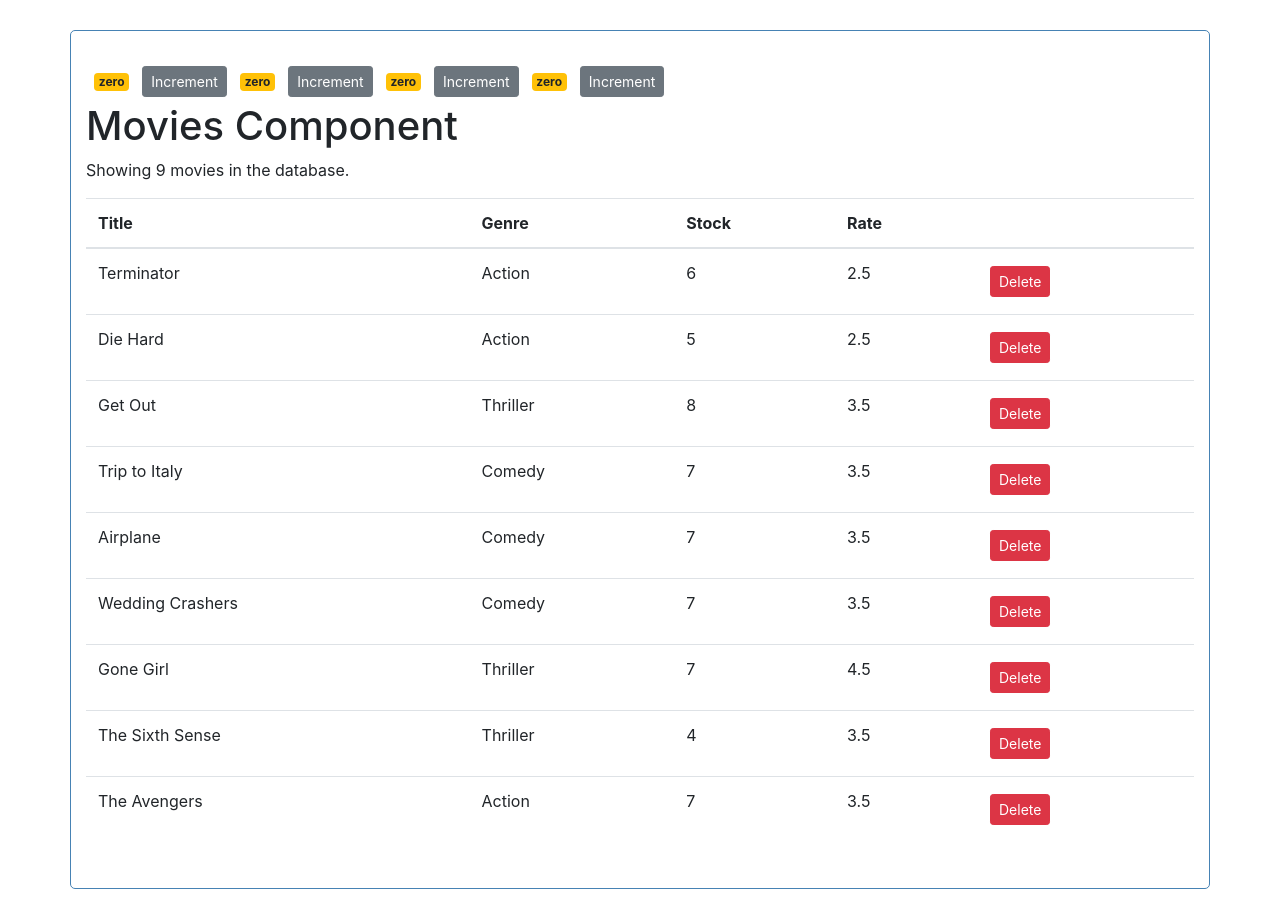
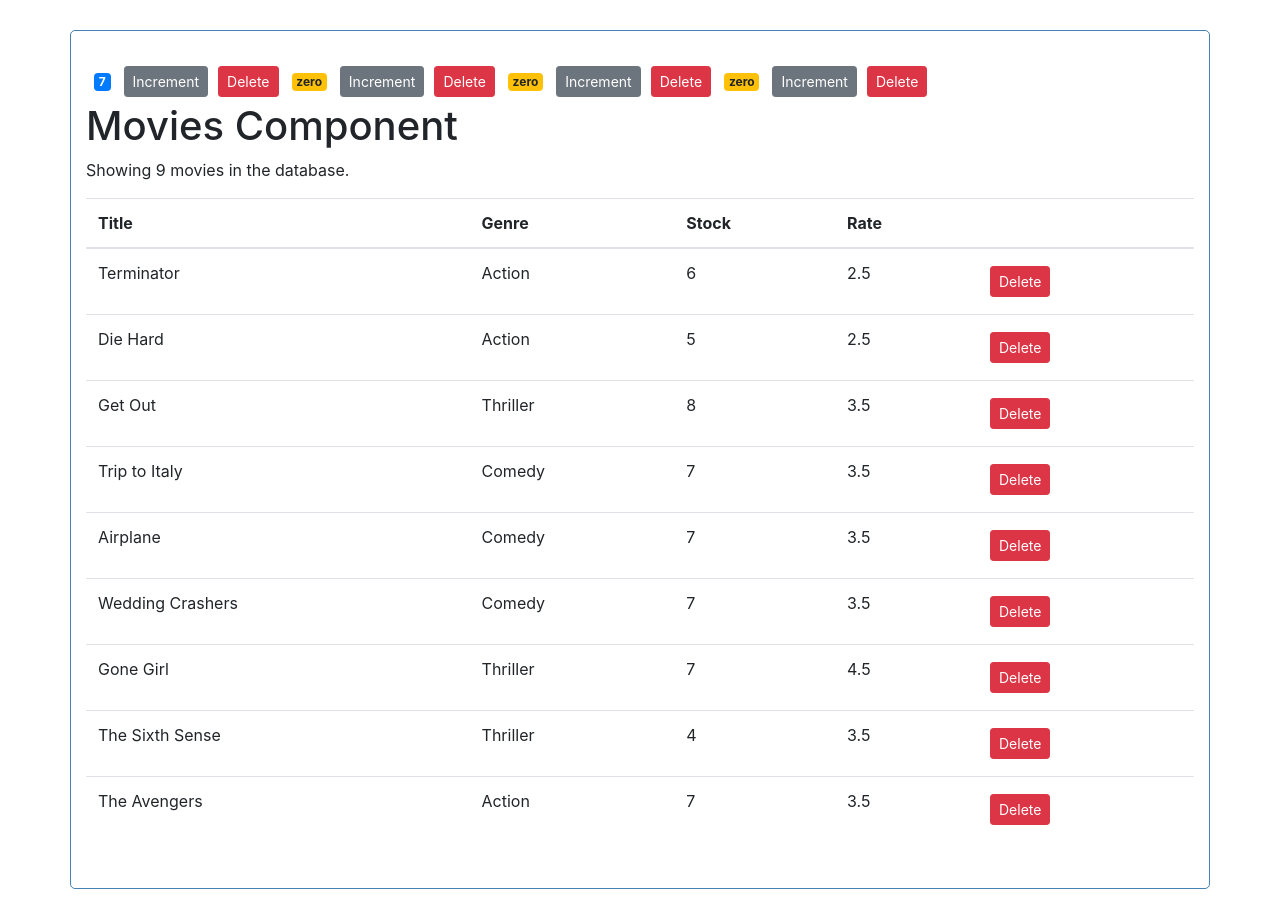
Before and after one commit to DilshanUdawaththa/Counter-App-ReactJS, a React (Create React App) app: page / in a window 1280 px wide. Built offline with nearby package versions, Linux system fonts and the light colour scheme.

Commit message:
handleDelete event is created using onDelete

```diff
--- a/src/components/counter.jsx
+++ b/src/components/counter.jsx
@@ -1,18 +1,20 @@
 import React, { Component } from "react";
 
 class Counter extends Component {
-  state = { count: 0};
+  state = { value: this.props.value};
 
   handleIncrement = () => {
-      this.setState({count: this.state.count + 1});
+      this.setState({value: this.state.value + 1});
   }
 
   render() {
+    console.log(this.props);
     return (
       <React.Fragment>
         <span className={this.getBadgeClasses()}>{this.formatCount()}</span>
         <button onClick={this.handleIncrement} className="btn btn-secondary btn-sm">Increment</button>
         {/* {this.renderTags()} */}
+        <button className="btn btn-danger btn-sm" onClick={this.props.onDelete}>Delete</button>
       </React.Fragment>
     );
 }
@@ -24,13 +26,13 @@ class Counter extends Component {
 
   getBadgeClasses() {
     let classes = "m-2 badge badge-";
-    classes += this.state.count === 0 ? "warning" : "primary";
+    classes += this.state.value === 0 ? "warning" : "primary";
     return classes;
   }
 
   formatCount() {
-    const { count } = this.state;
-    return count === 0 ? "zero" : count;
+    const { value } = this.state;
+    return value === 0 ? "zero" : value;
   }
 }
 
--- a/src/components/counters.jsx
+++ b/src/components/counters.jsx
@@ -4,17 +4,22 @@ import Counter from "./counter";
 class Counters extends Component {
   state = {
     counters: [
-      { id: 1, value: 0 },
+      { id: 1, value: 7 },
       { id: 2, value: 0 },
       { id: 3, value: 0 },
       { id: 4, value: 0 },
     ],
   };
+
+  handleDelete = () => {
+    console.log("handleDelete clicked");
+  }
+
   render() {
     return (
       <React.Fragment>
         {this.state.counters.map((counter) => (
-          <Counter key={counter.id} />
+          <Counter key={counter.id} onDelete={this.handleDelete} value={counter.value} selected={true} />
         ))}
       </React.Fragment>
     );
```
